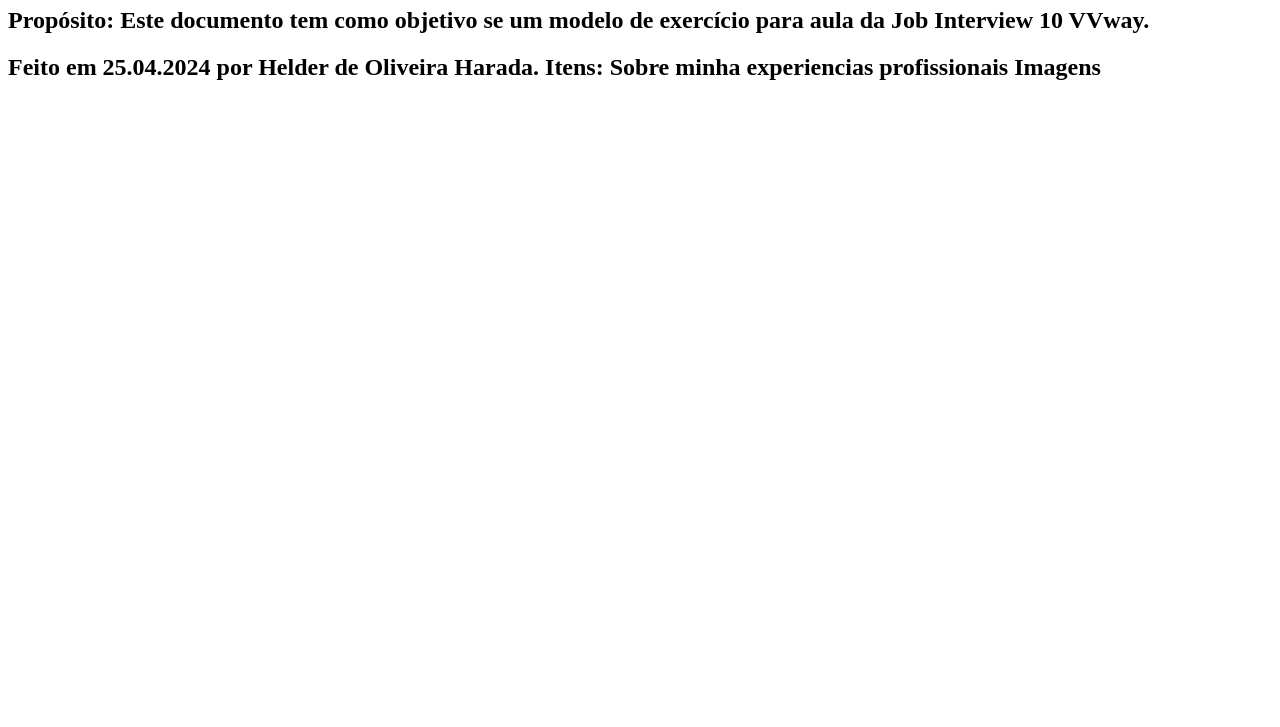
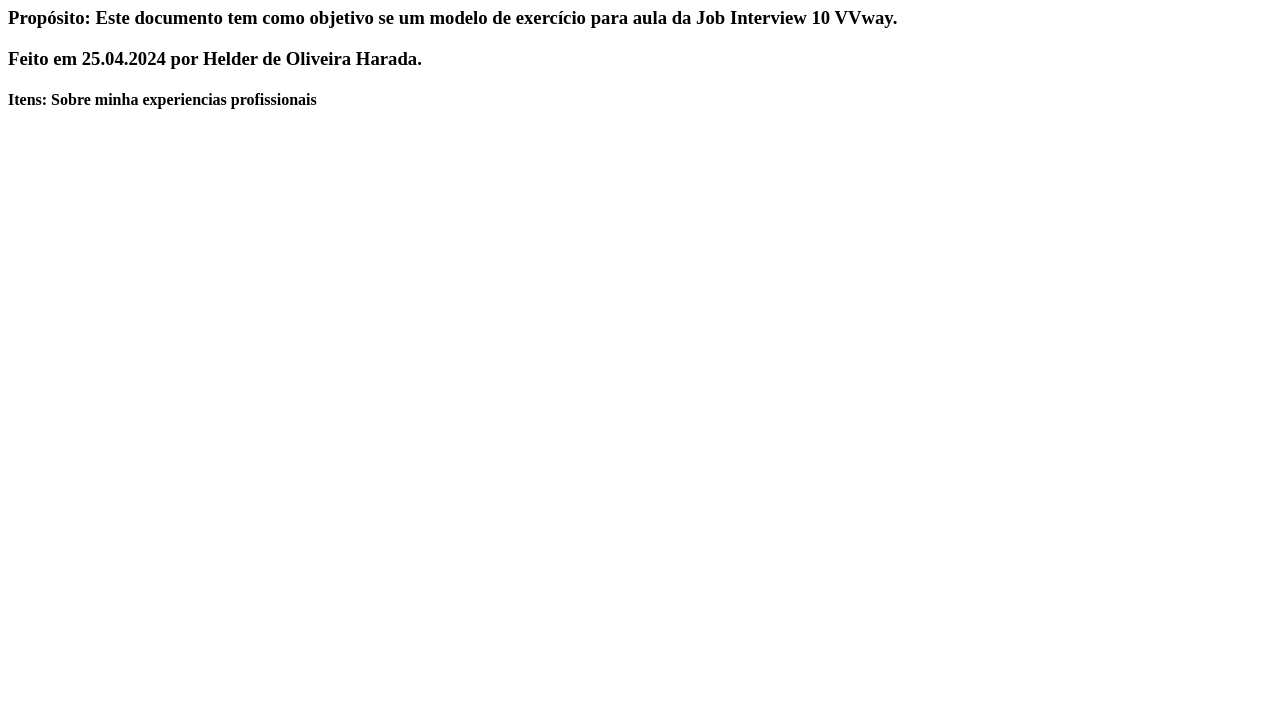
Before and after one commit to helderharada/Job_interview10VVway, a plain HTML site: page index.html in a window 1280 px wide. Shown: the part 73-800 px from the top of the page. Drawn offline with Linux system fonts and the light colour scheme.

Commit message:
Update index.html

```diff
--- a/index.html
+++ b/index.html
@@ -18,13 +18,13 @@
   <body>
 
 
-<H1>Portifólio de Helder de Oleveira Harada.</H1>
+<h1>Portifólio de Helder de Oleveira Harada.</h1>
 
-<h2>Propósito: Este documento tem como objetivo se um modelo de exercício para aula da Job Interview 10 VVway.</h2>
-<h2>Feito em 25.04.2024 por Helder de Oliveira Harada.
-Itens:
+<h3>Propósito: Este documento tem como objetivo se um modelo de exercício para aula da Job Interview 10 VVway.</h3>
+<h3>Feito em 25.04.2024 por Helder de Oliveira Harada.</h3>
+<h4>Itens:
 Sobre minha experiencias profissionais
-Imagens</h2>
+</h4>
 
 
 
```
